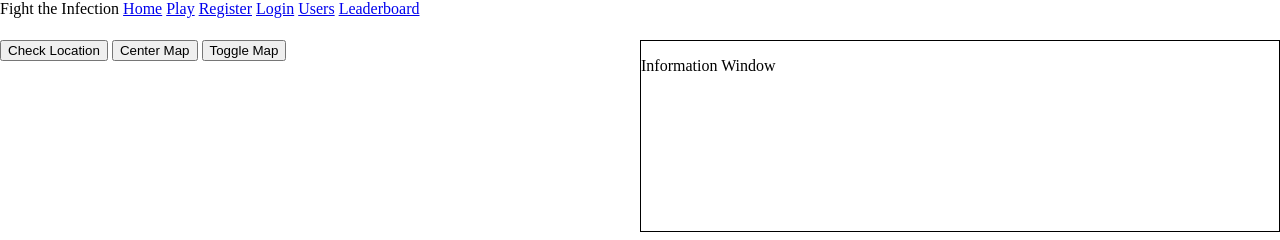
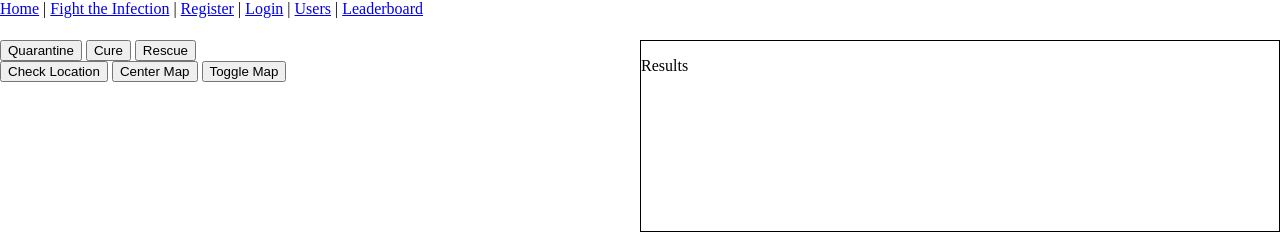
Before and after one commit to shintouki/augmented-pandemic, a Django app: page /game/play/ in a window 1280 px wide. Shown: the top 240 px of the page. Run offline with Django 3.2, Linux system fonts and the light colour scheme; data comes from the database, SQL or seed files in the repository; some libraries are stand-ins or nearby versions.

Commit message:
aesthetic edits

```diff
--- a/game/static/game/css/play.css
+++ b/game/static/game/css/play.css
@@ -23,7 +23,7 @@ html, body {
 }
 
 #userSelection {
-    display: none;
+   /* display: none; */
 }
 
 #rightSide {
--- a/game/static/game/js/rockpaperscissor.js
+++ b/game/static/game/js/rockpaperscissor.js
@@ -19,10 +19,9 @@ function playGame(choice){
 
   result = compare(user, computer);
   var resultOutput = "<p>You: " + user + " Enemy: " + computer + "<br>" + result + "</p>";
-  $("#result").append(resultOutput);
+  //$("#result").append(resultOutput);
 
-  // document.getElementById("result").innerHTML =
-  //   "You: " + user + " Enemy: " + computer + "<br>" + result;
+  document.getElementById("result").innerHTML = result;
 }
 
 function compare(userSelection, computerSelection){
--- a/game/templates/game/navigation_bar.html
+++ b/game/templates/game/navigation_bar.html
@@ -1,9 +1,9 @@
 <div>
-    <p id="gameTitle">Fight the Infection</p>
-	<a href="{% url 'game:index' %}">Home</a>
-    <a href="{% url 'game:play' %}">Play</a>
-	<a href="/register">Register</a>
-	<a href="/login">Login</a>
-	<a href="{% url 'game:users' %}">Users</a>
+  <!--<p id="gameTitle">Fight the Infection</p>-->
+	<a href="{% url 'game:index' %}">Home</a> |
+  <a href="{% url 'game:play' %}">Fight the Infection</a> |
+	<a href="/register">Register</a> |
+	<a href="/login">Login</a> |
+	<a href="{% url 'game:users' %}">Users</a> |
 	<a href="{% url 'game:leaderboard' %}">Leaderboard</a>
 </div>
--- a/game/templates/game/play.html
+++ b/game/templates/game/play.html
@@ -1,7 +1,7 @@
 <!DOCTYPE html>
 <html>
 	<head>
-		<title>Play</title>
+		<title>Fight the Infection!</title>
 		<meta name="viewport" content="initial-scale=1.0">
 		<meta charset="utf-8">
 		{% load static %}
@@ -13,22 +13,21 @@
     </div>
     <div id="textArea">
       <div id="leftSide">
+				<div id="userSelection">
+    			<button id="rockButton" class="RPSbutton" onclick='playGame("quarantine")'>Quarantine</button>
+  				<button id="paperButton" class="RPSbutton" onclick='playGame("cure")'>Cure</button>
+  				<button id="scissorsButton" class="RPSbutton" onclick='playGame("rescue")'>Rescue</button>
+    		</div>
         <div id="generalButtons">
             <input id="checkLocation" type="button" value="Check Location">
             <input id="centerMap" type="button" value="Center Map">
             <input id="toggleMap" type="button" value="Toggle Map">
-        </div>
-  			<div id="userSelection">
-    			<button id="rockButton" class="RPSbutton" onclick='playGame("quarantine")'>Quarantine</button>
-  				<button id="paperButton" class="RPSbutton" onclick='playGame("cure")'>Cure</button>
-  				<button id="scissorsButton" class="RPSbutton" onclick='playGame("rescue")'>Rescue</button>
-    		</div>
+        </div><br>
       </div>
       <div id="rightSide">
         <div id="infoWindow">
-          <div id="result">
-              <p>Information Window</p>
-          </div>
+					<p>Results</p>
+          <div id="result"></div>
         </div>
       </div>
 		</div>
```
